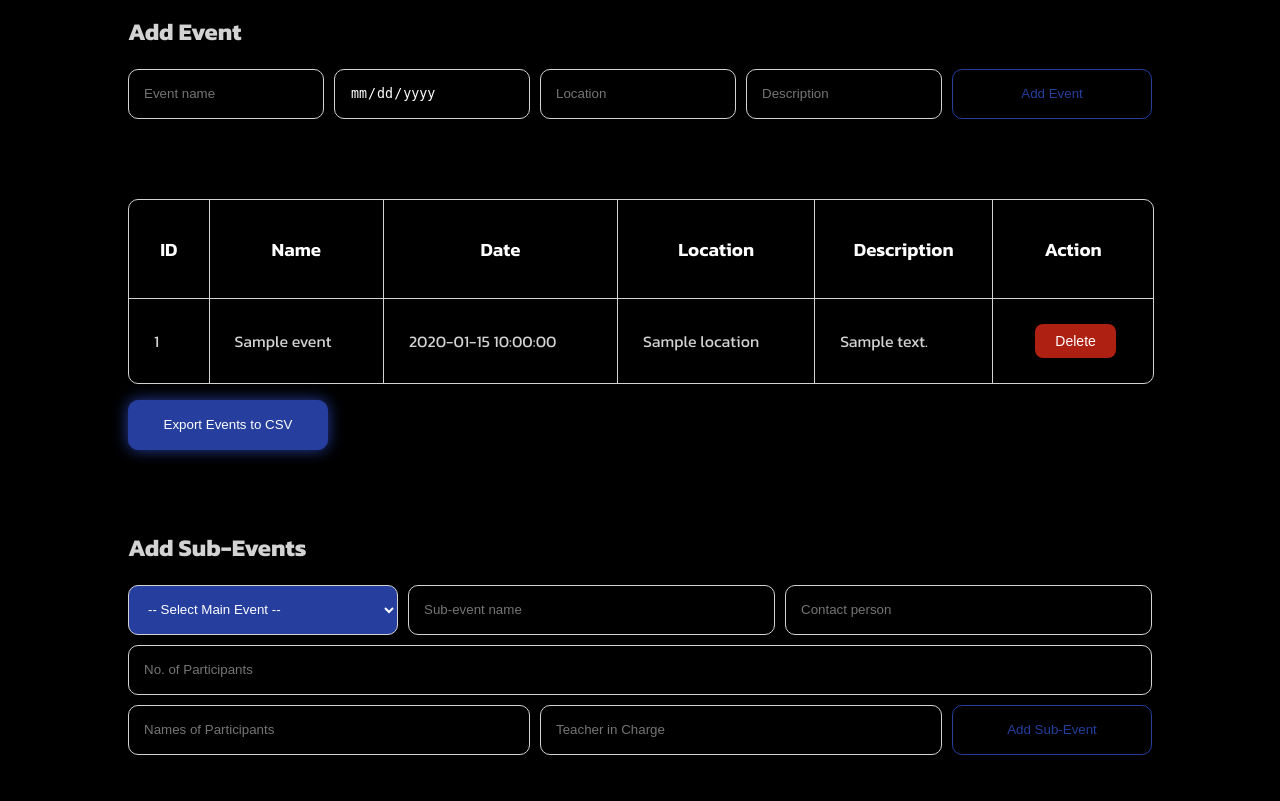
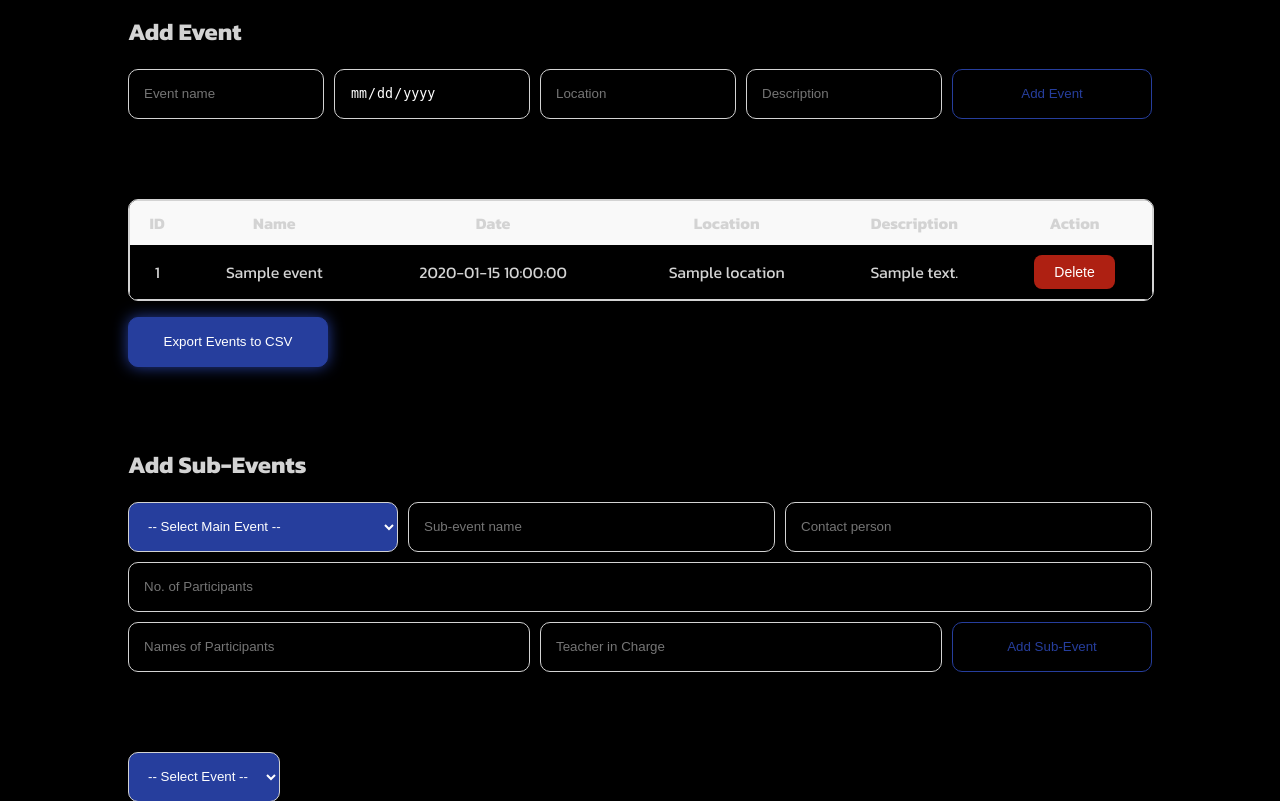
Before and after one commit to GitSatishGarg/Dexterity, a Flask app: template templates/index.html in a window 1280 px wide. Shown: the part 466-1267 px from the top of the page. Run offline with Flask 3, Linux system fonts and the light colour scheme; the template is opened without the code that fills it: most values are stand-ins (such as "Sample title", 1, 10 or a date in 2020); some libraries are stand-ins or nearby versions.

Commit message:
finished :)

```diff
--- a/templates/index.html
+++ b/templates/index.html
@@ -45,25 +45,25 @@
 
     <section class="table">
         <div style="border: 1px solid lightgray; border-radius: 10px; overflow: hidden; width: 100%;">
-            <table width="100%" cellpadding="25" cellspacing="0" align="center">
-                <tr>
-                    <td style="border-right: 1px solid lightgray;"><h3>ID</h3></td>
-                    <td style="border-right: 1px solid lightgray;"><h3>Name</h3></td>
-                    <td style="border-right: 1px solid lightgray;"><h3>Date</h3></td>
-                    <td style="border-right: 1px solid lightgray;"><h3>Location</h3></td>
-                    <td style="border-right: 1px solid lightgray;"><h3>Description</h3></td>
-                    <td><h3>Action</h3></td>
+            <table width="100%" cellpadding="10" cellspacing="0" align="center" style="border-collapse: collapse; border: 1px solid lightgray; text-align: center;">
+                <tr style="background: #f9f9f9;">
+                    <th>ID</th>
+                    <th>Name</th>
+                    <th>Date</th>
+                    <th>Location</th>
+                    <th>Description</th>
+                    <th>Action</th>
                 </tr>
                 {% if events %}
                     {% for e in events %}
                     <tr>
-                        <td style="border-right: 1px solid lightgray; border-top: 1px solid lightgray;">{{ e.id }}</td>
-                        <td style="border-right: 1px solid lightgray; border-top: 1px solid lightgray;">{{ e.name }}</td>
-                        <td style="border-right: 1px solid lightgray; border-top: 1px solid lightgray;">{{ e.date }}</td>
-                        <td style="border-right: 1px solid lightgray; border-top: 1px solid lightgray;">{{ e.location }}</td>
-                        <td style="border-right: 1px solid lightgray; border-top: 1px solid lightgray;">{{ e.description or '-' }}</td>
-                        <td style="border-top:1px solid lightgray; text-align:center; white-space:nowrap;">
-                            <form action="{{ url_for('delete', event_id=e.id) }}" method="post" style="display:inline-block; margin-left:5px;">
+                        <td>{{ e.id }}</td>
+                        <td>{{ e.name }}</td>
+                        <td>{{ e.date }}</td>
+                        <td>{{ e.location }}</td>
+                        <td>{{ e.description or '-' }}</td>
+                        <td>
+                            <form action="{{ url_for('delete', event_id=e.id) }}" method="post" style="display:inline;">
                                 <button type="submit" class="delete-btn">Delete</button>
                             </form>
                         </td>
@@ -71,7 +71,7 @@
                     {% endfor %}
                 {% else %}
                     <tr>
-                        <td colspan="6" style="border-top:1px solid lightgray; text-align:center;">No events found</td>
+                        <td colspan="6">No events found</td>
                     </tr>
                 {% endif %}
             </table>
```
